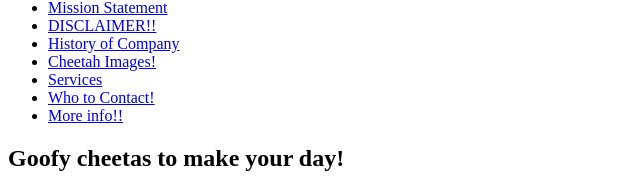
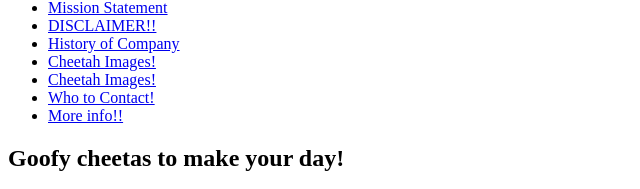
Before and after one commit to samuelperson/webdev1, a plain HTML site: page homework-webpage.html in a window 1280 px wide. Shown: the part 318-507 px from the top of the page, 0-640 px from the left. Drawn offline with Linux system fonts and the light colour scheme.

Commit message:
Update homework-webpage.html

```diff
--- a/homework-webpage.html
+++ b/homework-webpage.html
@@ -17,7 +17,7 @@
            <li><a href="#disclaimer">DISCLAIMER!!</a></li>
            <li><a href="#history">History of Company</a></li>
            <li><a href="#images">Cheetah Images!</a></li>
-           <li><a href="#services"> Services</a></li>
+           <li><a href="#services">Cheetah Images!</a></li>
            <li><a href="#contact"> Who to Contact!</a></li>
            <li><a href="#info">More info!!</a></li>
        </ul>
```
